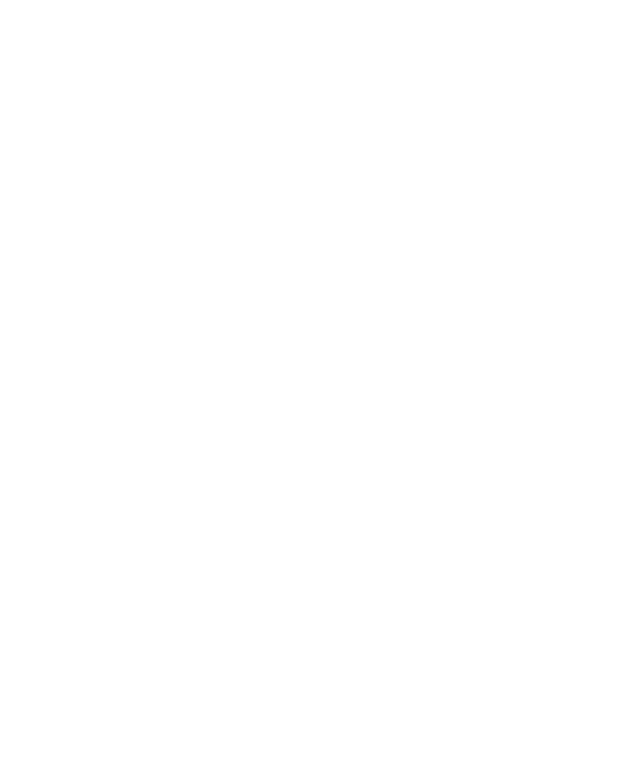
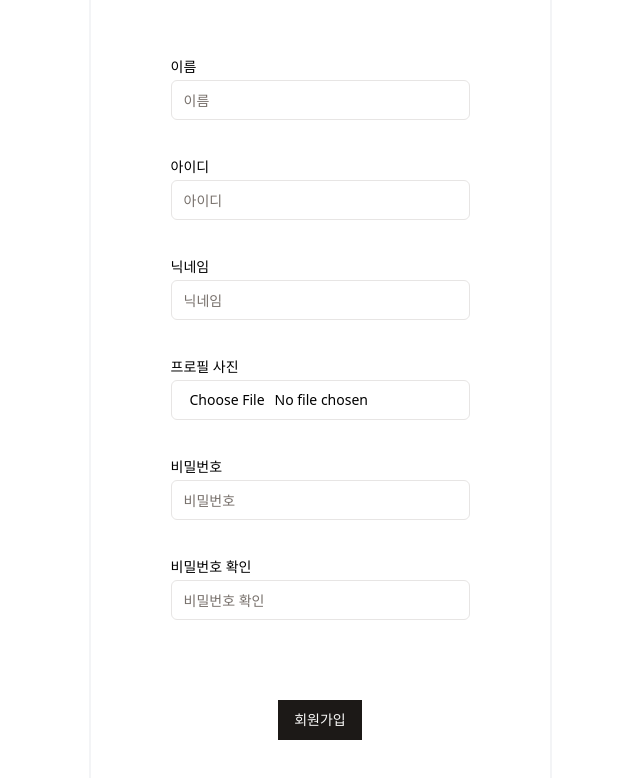
Before and after one commit to minsuje/grabit, a React (Vite) app in the folder client/: page /register/normal in a window 1280 px wide. Before the commit this address had no page. Shown: the top 778 px of the page, without its empty margins (320-960 px from the left). Built offline with nearby package versions, Linux system fonts and the light colour scheme.

Commit message:
fix: regsiter

```diff
--- a/client/src/App.tsx
+++ b/client/src/App.tsx
@@ -27,7 +27,7 @@ function App() {
 
                     <Route path="/main" element={<Main />} />
                     <Route path="/challengeInProgress/:challenge_num" element={<ChallengeInProgress />} />
-                    <Route path="/register" element={<Register />} />
+                    <Route path="/register/normal" element={<Register />} />
                     {/* <Route path="/challengetear" element={<ChallengeTear />} /> */}
                     <Route path="/challengresult" element={<ChallengeResult />} />
                     <Route path="/challengeImage/:authentication_id" element={<ChallengeImage />} />
--- a/client/src/page/home/Register.tsx
+++ b/client/src/page/home/Register.tsx
@@ -3,17 +3,22 @@ import { Input } from '@/components/ui/input';
 import { Label } from '@/components/ui/label';
 import { Button } from '@/components/ui/button';
 import { useNavigate, useParams } from 'react-router-dom';
-
 import { useState, ChangeEvent } from 'react';
 
 export function Register() {
+    interface User {
+        name: string;
+        username: string;
+        nickname: string;
+        password: string;
+    }
+
     const { type } = useParams();
     const [name, setName] = useState<string>(''); // 이름
-    const [username, setUsername] = useState<string>(''); // 아이디
+    const [userid, setUsername] = useState<string>(''); // 아이디
     const [nickname, setNickname] = useState<string>(''); // 닉네임
     const [password, setPassword] = useState<string>(''); // 패스워드
     const [confirmPassword, setConfirmPassword] = useState<string>(''); // 패스워드 확인
-
     const [passwordError, setPasswordError] = useState(''); // 비밀번호 유효성 검사 값 저장
 
     const navigate = useNavigate(); //useNavigate 훅을 사용하여 navigate 함수를 가져옴
@@ -47,9 +52,9 @@ export function Register() {
         }
 
         try {
-            const res = await axios.post('/register/normal', {
+            const res = await axios.post('http://43.201.22.60:3000/register/normal', {
                 name,
-                username,
+                userid,
                 nickname,
                 password,
             });
@@ -61,8 +66,18 @@ export function Register() {
         }
     };
 
+    // axios
+    //     .get('/register/normal')
+    //     .then((response) => {
+    //         console.log(response);
+    //     })
+    //     .catch((error) => {
+    //         console.error('Error fetching data: ', error);
+    //         // 여기에서 오류 처리 로직
+    //     });
+
     console.log(`이름 : ${name}`);
-    console.log(`아이디 : ${username}`);
+    console.log(`아이디 : ${userid}`);
     console.log(`닉네임 : ${nickname}`);
     console.log(`password: ${password}`);
     console.log(`비밀번호확인: ${confirmPassword}`);
@@ -85,8 +100,8 @@ export function Register() {
                         <Label htmlFor="username">아이디</Label>
                         <Input
                             type="text"
-                            value={username}
-                            id="username"
+                            value={userid}
+                            id="userid"
                             placeholder="아이디"
                             onChange={(e) => setUsername(e.target.value)}
                         />
--- a/client/src/page/home/home.tsx
+++ b/client/src/page/home/home.tsx
@@ -2,7 +2,6 @@ import { Button } from '@/components/ui/button';
 import Lottie from 'lottie-react';
 import rabbit from './Animation - 1705488595485.json';
 import { Link } from 'react-router-dom';
-import EmojiCursorExample from './test';
 
 export function Home() {
     const Rabbit = () => {
@@ -14,7 +13,6 @@ export function Home() {
 
             <div className="max-w-md max-h-md">
                 <Rabbit />
-                <EmojiCursorExample />
             </div>
 
             <div className="flex flex-col">
@@ -23,7 +21,7 @@ export function Home() {
                         로그인
                     </Button>
                 </Link>
-                <Link to="/register" className="mt-[5%] ">
+                <Link to="/register/normal" className="mt-[5%] ">
                     <Button variant="default" className="w-[100%]">
                         회원가입
                     </Button>
```
